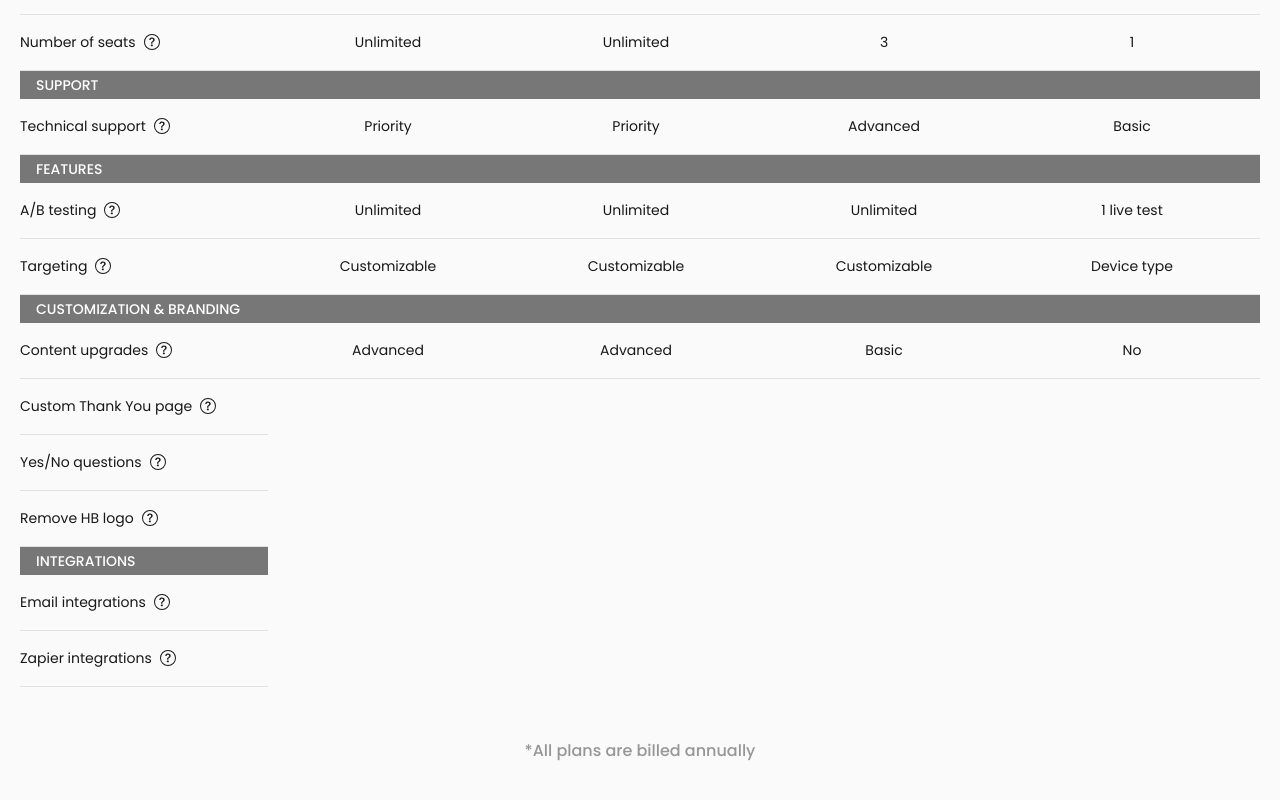
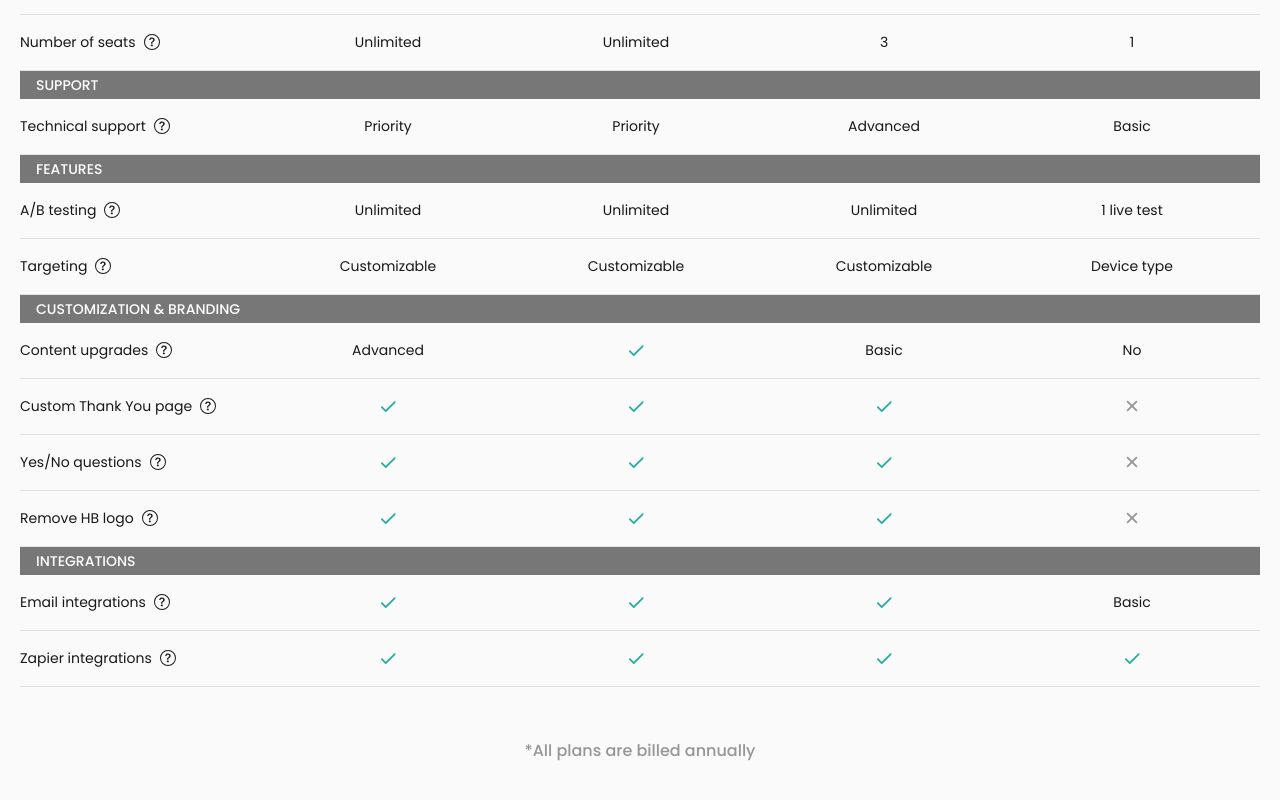
Before and after one commit to devJennyy/company-pricing, a React (Vite) app: page / in a window 1280 px wide. Shown: the part 2241-3041 px from the top of the page. Built offline with nearby package versions, Linux system fonts and the light colour scheme; a web font is replaced by a local one.

Commit message:
Wip Benefits page.

```diff
--- a/src/components/BenefitList.tsx
+++ b/src/components/BenefitList.tsx
@@ -1,5 +1,7 @@
 import { pricingList } from "@/constants/PricingData";
 import { BsQuestionCircle } from "react-icons/bs";
+import { IoClose } from "react-icons/io5";
+import { PiCheckBold } from "react-icons/pi";
 
 const BenefitList = () => {
   return (
@@ -36,17 +38,30 @@ const BenefitList = () => {
                               key={index}
                               className={`w-full h-14 flex ${item.customClass} items-center gap-2 border-b border-black/10`}
                             >
-                              <p className="text-sm">
-                                {"highlightedText" in item ? (
+                              <p className="text-sm flex items-center gap-2">
+                                {"highlightedText" in item &&
+                                "label" in item ? (
                                   <>
                                     <span className="font-bold">
                                       {item.highlightedText}
-                                    </span>
+                                    </span>{" "}
                                     {item.label}
                                   </>
-                                ) : (
+                                ) : "label" in item ? (
                                   item.label
-                                )}
+                                ) : "checkIcon" in item ? (
+                                  item.checkIcon ? (
+                                    <PiCheckBold
+                                      size={18}
+                                      className="text-brand"
+                                    />
+                                  ) : (
+                                    <IoClose
+                                      size={20}
+                                      className="text-lightGray"
+                                    />
+                                  )
+                                ) : null}
                               </p>
 
                               {item.hasIcon ? (
--- a/src/constants/PricingData.ts
+++ b/src/constants/PricingData.ts
@@ -228,6 +228,76 @@ export const pricingList = [
           },
         ],
       },
+      {
+        table: [
+          {
+            hasHeader: false,
+            listItems: [
+              {
+                checkIcon: true,
+                hasIcon: false,
+                customClass: "justify-center",
+              },
+            ],
+          },
+        ],
+      },
+      {
+        table: [
+          {
+            hasHeader: false,
+            listItems: [
+              {
+                checkIcon: true,
+                hasIcon: false,
+                customClass: "justify-center",
+              },
+            ],
+          },
+        ],
+      },
+      {
+        table: [
+          {
+            hasHeader: false,
+            listItems: [
+              {
+                checkIcon: true,
+                hasIcon: false,
+                customClass: "justify-center",
+              },
+            ],
+          },
+        ],
+      },
+      {
+        table: [
+          {
+            hasHeader: true,
+            listItems: [
+              {
+                checkIcon: true,
+                hasIcon: false,
+                customClass: "justify-center",
+              },
+            ],
+          },
+        ],
+      },
+      {
+        table: [
+          {
+            hasHeader: false,
+            listItems: [
+              {
+                checkIcon: true,
+                hasIcon: false,
+                customClass: "justify-center",
+              },
+            ],
+          },
+        ],
+      },
     ],
   },
   {
@@ -317,7 +387,77 @@ export const pricingList = [
             hasHeader: true,
             listItems: [
               {
-                label: "Advanced",
+                checkIcon: true,
+                hasIcon: false,
+                customClass: "justify-center",
+              },
+            ],
+          },
+        ],
+      },
+      {
+        table: [
+          {
+            hasHeader: false,
+            listItems: [
+              {
+                checkIcon: true,
+                hasIcon: false,
+                customClass: "justify-center",
+              },
+            ],
+          },
+        ],
+      },
+      {
+        table: [
+          {
+            hasHeader: false,
+            listItems: [
+              {
+                checkIcon: true,
+                hasIcon: false,
+                customClass: "justify-center",
+              },
+            ],
+          },
+        ],
+      },
+      {
+        table: [
+          {
+            hasHeader: false,
+            listItems: [
+              {
+                checkIcon: true,
+                hasIcon: false,
+                customClass: "justify-center",
+              },
+            ],
+          },
+        ],
+      },
+      {
+        table: [
+          {
+            hasHeader: true,
+            listItems: [
+              {
+                checkIcon: true,
+                hasIcon: false,
+                customClass: "justify-center",
+              },
+            ],
+          },
+        ],
+      },
+      {
+        table: [
+          {
+            hasHeader: false,
+            listItems: [
+              {
+                checkIcon: true,
                 hasIcon: false,
                 customClass: "justify-center",
               },
@@ -416,6 +556,76 @@ export const pricingList = [
             listItems: [
               {
                 label: "Basic",
+                hasIcon: false,
+                customClass: "justify-center",
+              },
+            ],
+          },
+        ],
+      },
+      {
+        table: [
+          {
+            hasHeader: false,
+            listItems: [
+              {
+                checkIcon: true,
+                hasIcon: false,
+                customClass: "justify-center",
+              },
+            ],
+          },
+        ],
+      },
+      {
+        table: [
+          {
+            hasHeader: false,
+            listItems: [
+              {
+                checkIcon: true,
+                hasIcon: false,
+                customClass: "justify-center",
+              },
+            ],
+          },
+        ],
+      },
+      {
+        table: [
+          {
+            hasHeader: false,
+            listItems: [
+              {
+                checkIcon: true,
+                hasIcon: false,
+                customClass: "justify-center",
+              },
+            ],
+          },
+        ],
+      },
+      {
+        table: [
+          {
+            hasHeader: true,
+            listItems: [
+              {
+                checkIcon: true,
+                hasIcon: false,
+                customClass: "justify-center",
+              },
+            ],
+          },
+        ],
+      },
+      {
+        table: [
+          {
+            hasHeader: false,
+            listItems: [
+              {
+                checkIcon: true,
                 hasIcon: false,
                 customClass: "justify-center",
               },
@@ -522,6 +732,76 @@ export const pricingList = [
           },
         ],
       },
+      {
+        table: [
+          {
+            hasHeader: false,
+            listItems: [
+              {
+                checkIcon: false,
+                hasIcon: false,
+                customClass: "justify-center",
+              },
+            ],
+          },
+        ],
+      },
+      {
+        table: [
+          {
+            hasHeader: false,
+            listItems: [
+              {
+                checkIcon: false,
+                hasIcon: false,
+                customClass: "justify-center",
+              },
+            ],
+          },
+        ],
+      },
+      {
+        table: [
+          {
+            hasHeader: false,
+            listItems: [
+              {
+                checkIcon: false,
+                hasIcon: false,
+                customClass: "justify-center",
+              },
+            ],
+          },
+        ],
+      },
+      {
+        table: [
+          {
+            hasHeader: true,
+            listItems: [
+              {
+                label: "Basic",
+                hasIcon: false,
+                customClass: "justify-center",
+              },
+            ],
+          },
+        ],
+      },
+      {
+        table: [
+          {
+            hasHeader: false,
+            listItems: [
+              {
+                checkIcon: true,
+                hasIcon: false,
+                customClass: "justify-center",
+              },
+            ],
+          },
+        ],
+      },
     ],
   },
 ];
```
